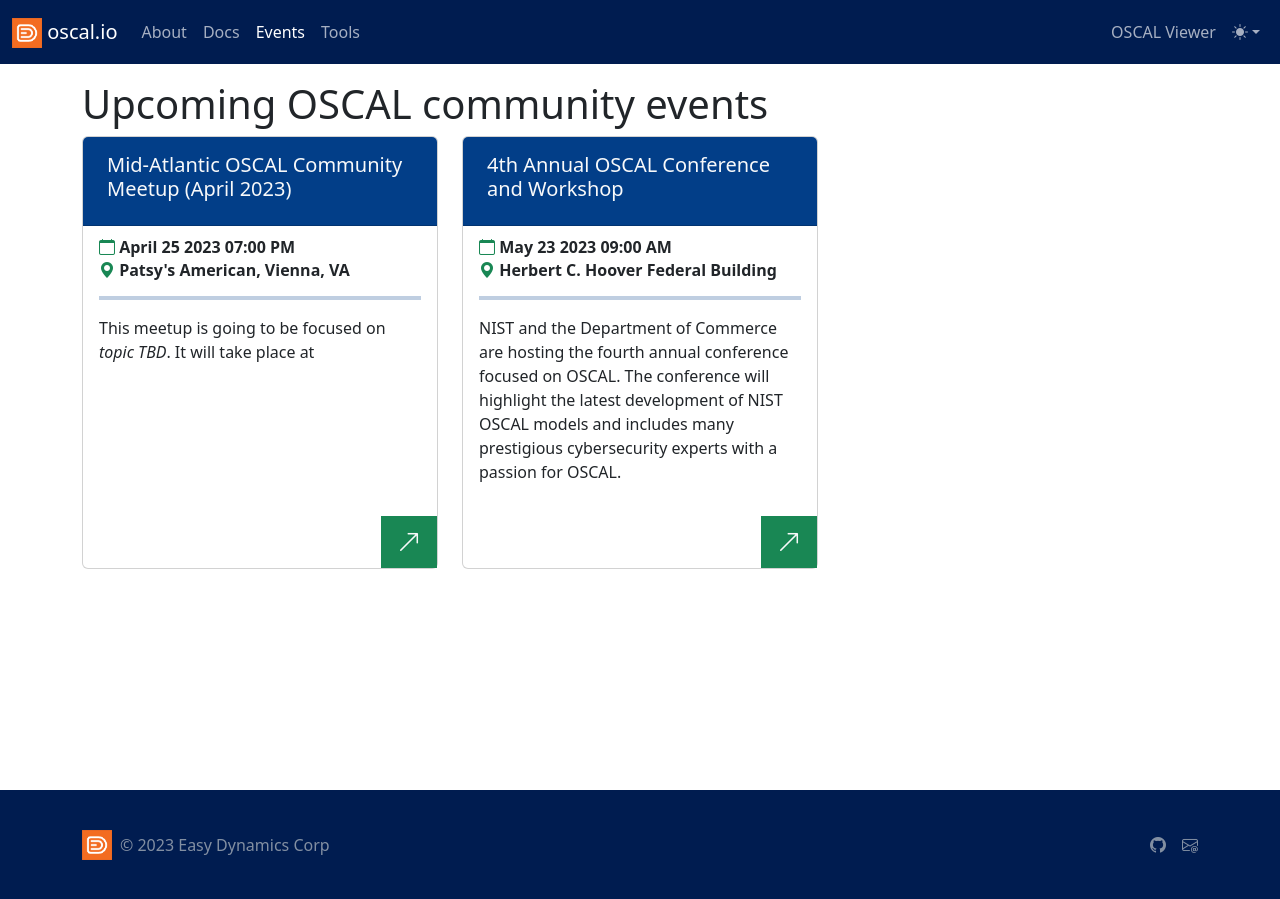
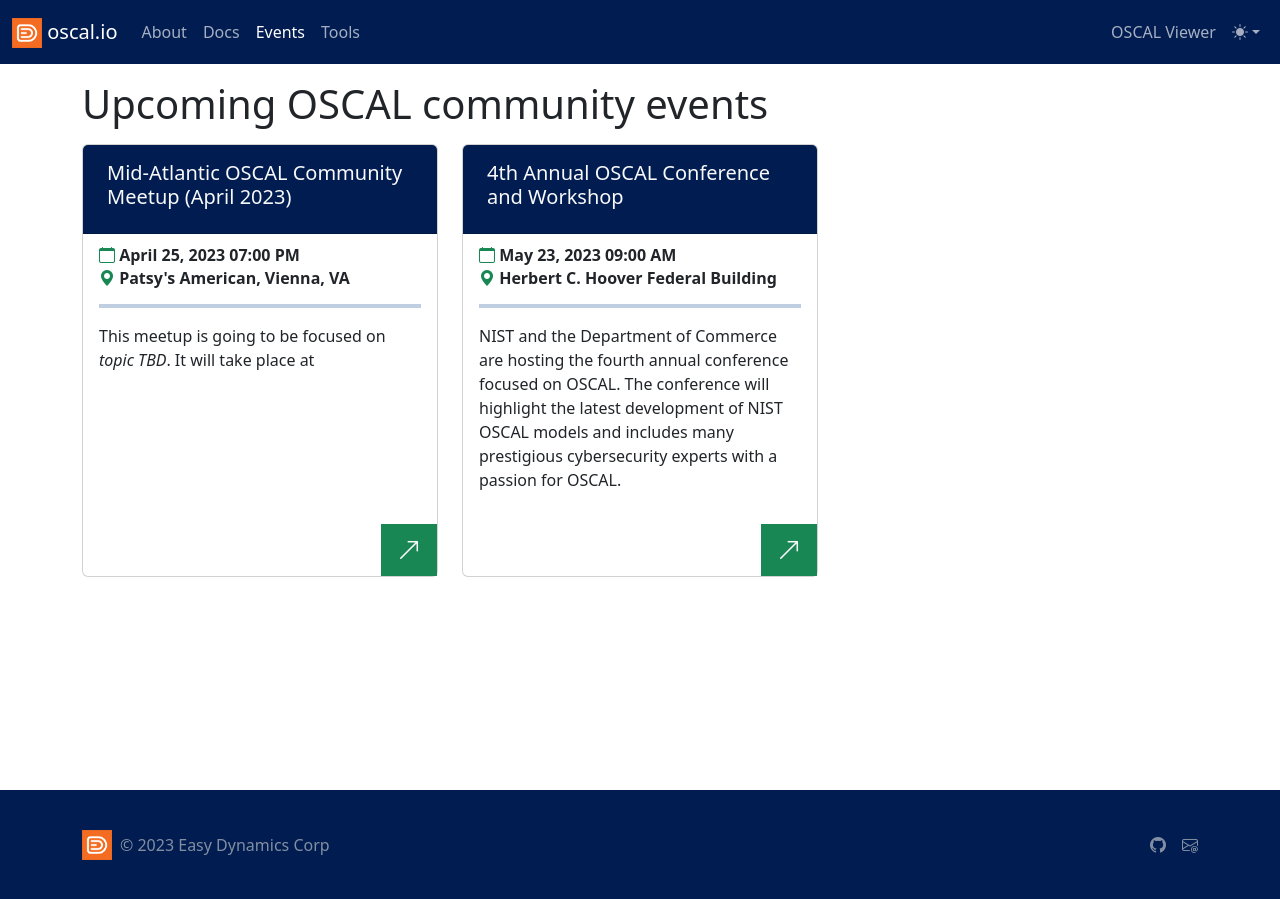
Before and after one commit to EasyDynamics/oscal.io, a Jekyll site: the page built from events.md, in a window 1280 px wide. Built offline with Jekyll 4.4.1, drawn with Linux system fonts in a browser that asks for light colours.

Commit message:
fix: incorrect color on event headers

```diff
--- a/_layouts/events.html
+++ b/_layouts/events.html
@@ -8,7 +8,7 @@ layout: page
   {% for event in site.events %}
   <div class="col">
     <div class="card h-100">
-      <div class="card-header bg-primary">
+      <div class="card-header bg-navy">
         <h2 class="h5 p-2 card-title text-light">
           {% comment %}
           <a href="{{ event.url }}" class="text-light link-underline-opacity-0">{{ event.title }}</a>
@@ -17,8 +17,8 @@ layout: page
         </h2>
       </div>
       <div class="card-body">
-        <p class="h6 mb-2 card-subtitle fw-bold"><i class="bi-calendar text-success"></i> {{ event.start-date | date: "%B %d %Y %I:%M %p" }}</p>
-        <p class="h6 card-subtitle fw-bold"><i class="bi-geo-alt-fill text-success"></i> {{ event.location }}</p>
+        <p class="h6 mb-2 card-subtitle fw-bold"><i class="bi-calendar text-success" title="Event time" aria-label="Event time"></i> {{ event.start-date | date: "%B %d, %Y %I:%M %p %Z" }}</p>
+        <p class="h6 card-subtitle fw-bold"><i class="bi-geo-alt-fill text-success" title="Event location" aria-label="Event location"></i> {{ event.location }}</p>
         <hr class="border border-2 border-primary">
         <p class="card-text">{{ event.content }}</p>
       </div>
@@ -27,13 +27,6 @@ layout: page
           <i class="bi-arrow-up-right fs-4"></i>
         </a>
       </div>
-      {% if false %}
-      <ul class="list-group list-group-flush">
-        {% for link in event.links %}
-        <li class="list-group-item"><a href="{{ link.url }}" target="_blank">{{ link.name }}</a></li>
-        {% endfor %}
-      </ul>
-      {% endif %}
     </div>
   </div>
   {% endfor %}
--- a/_layouts/page.html
+++ b/_layouts/page.html
@@ -3,6 +3,6 @@ layout: default
 ---
 
 <div class="container">
-  <h1>{{ page.title }}</h1>
+  <h1 class="mb-3">{{ page.title }}</h1>
   {{ content }}
 </div>
```
Also changed, not shown: events.md (renamed from events.html).
